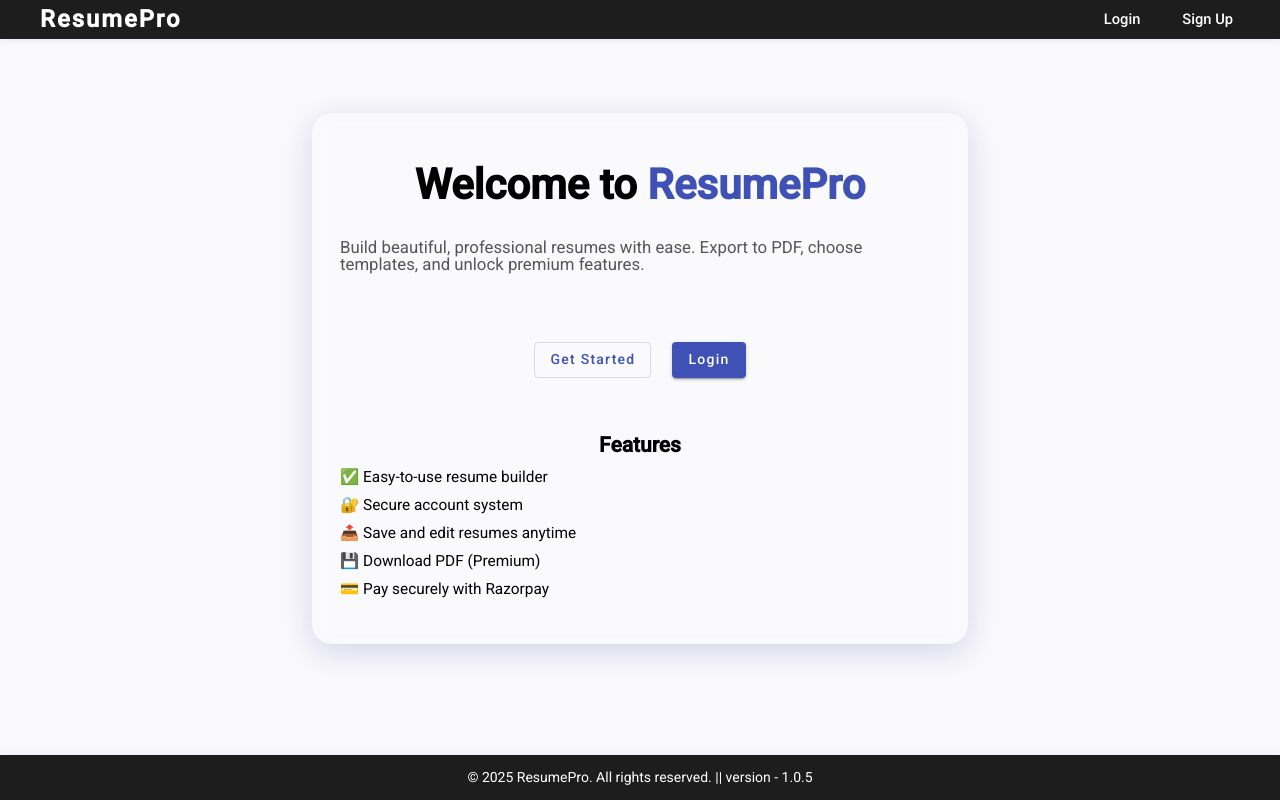
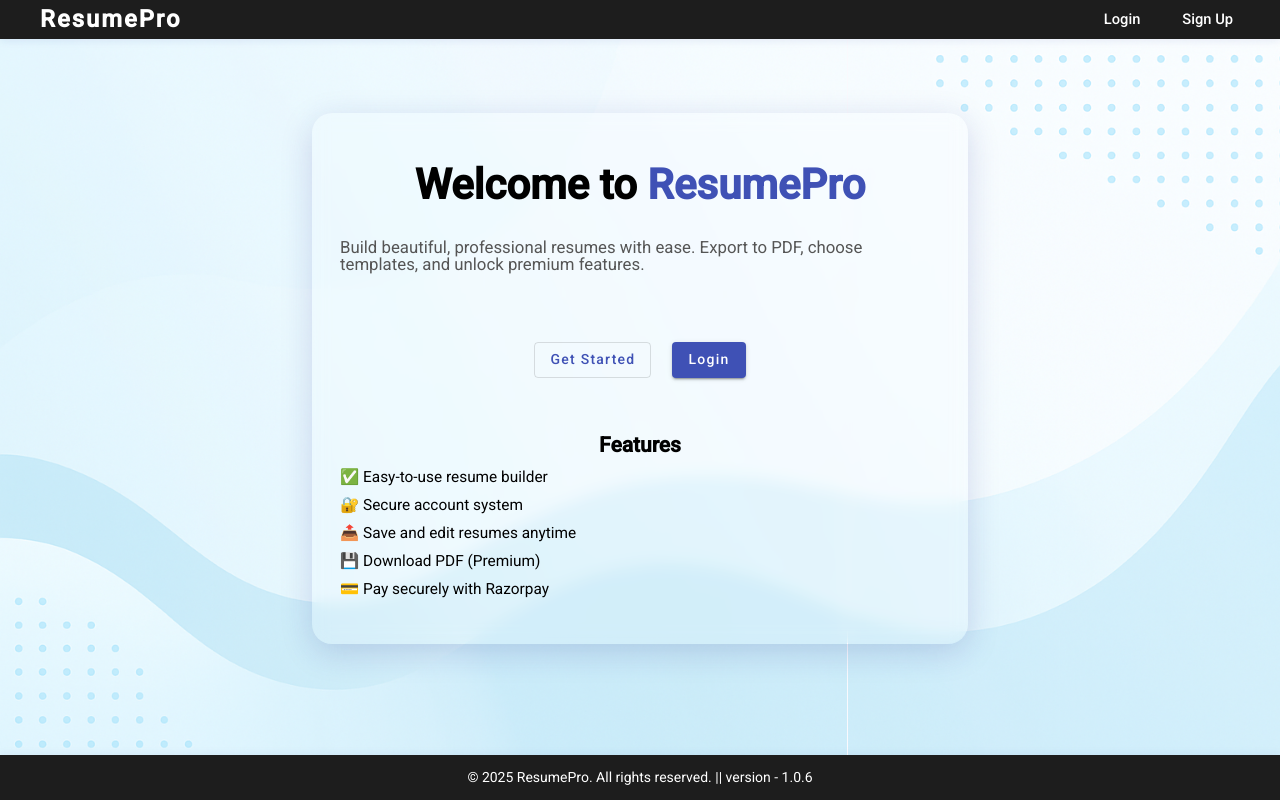
Before and after one commit to SrinivasSadula/resumepro-frontend, an Angular app: page /landing in a window 1280 px wide. Built offline with nearby package versions, Linux system fonts and the light colour scheme.

Commit message:
1.0.5 || background image added

```diff
--- a/package.json
+++ b/package.json
@@ -1,6 +1,6 @@
 {
   "name": "resumepro-frontend",
-  "version": "1.0.5",
+  "version": "1.0.6",
   "scripts": {
     "ng": "ng",
     "start": "ng serve",
--- a/src/styles.css
+++ b/src/styles.css
@@ -11,3 +11,9 @@
   align-items: center;
   justify-content: center;
 }
+body {
+  background-image: url('assets/images/background.png');
+  background-size: cover;
+  background-repeat: no-repeat;
+  background-attachment: fixed;
+}
```
Also changed, not shown: src/assets/images/background.png (added).
